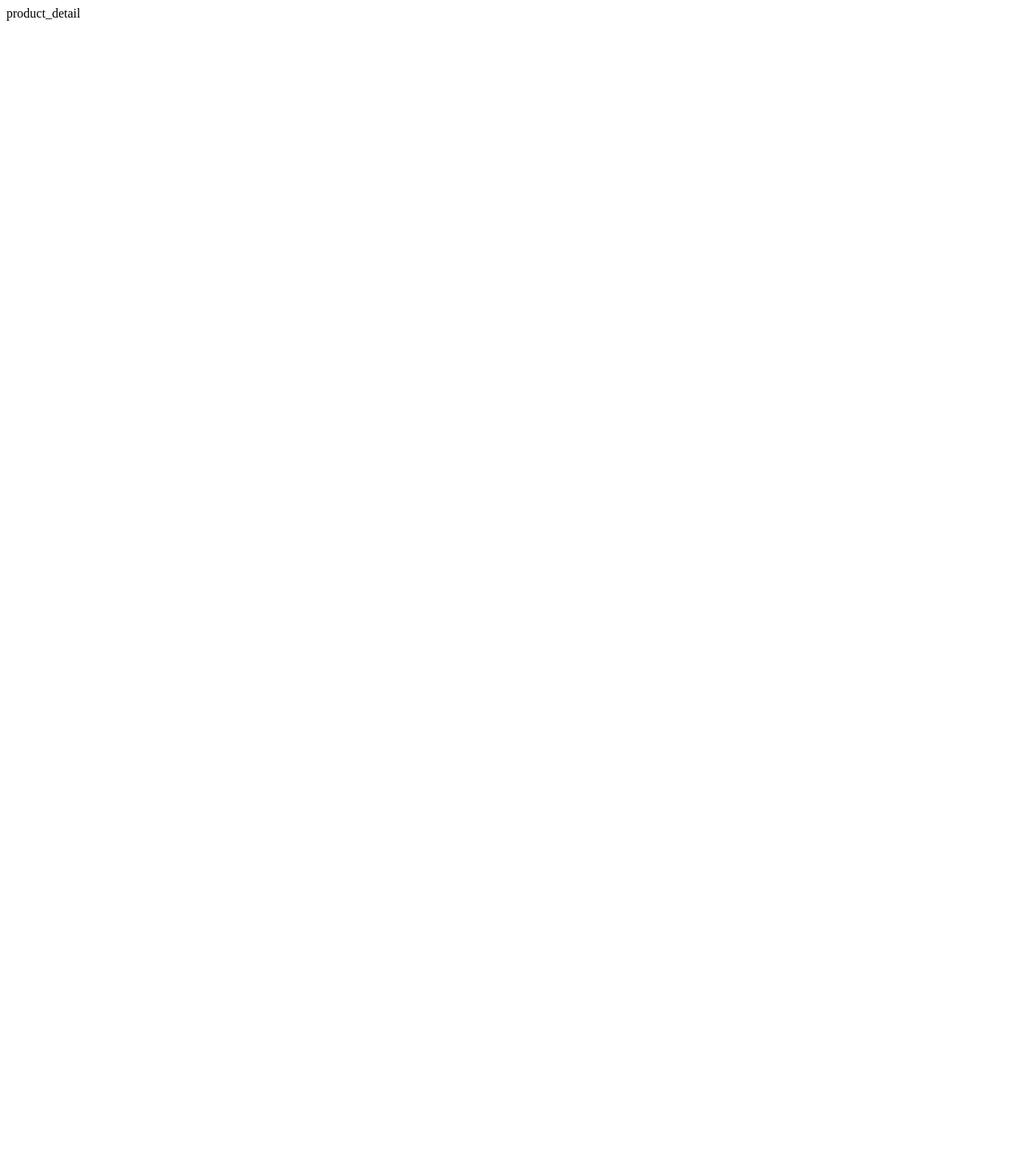
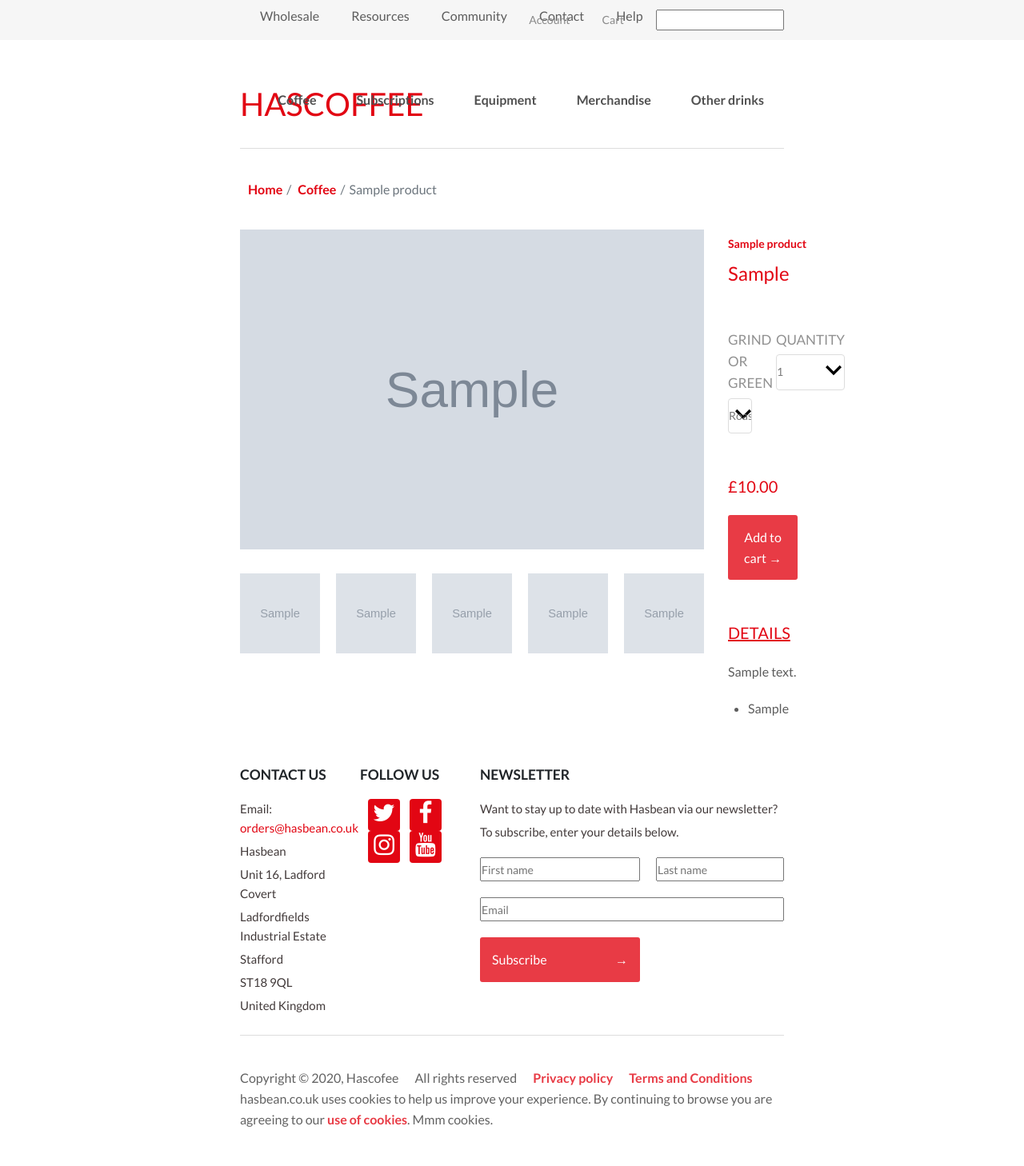
Before and after one commit to funkhizz/hascoffee, a Django app: a page that uses templates/product_detail.html in a window 1280 px wide. Before the commit the page is almost empty. Shown: the whole page at 80% size. Before the commit the page ends 26 px from the top, so only its background shows below. Run offline with Django 3.2, Linux system fonts and the light colour scheme; tables that the repository leaves empty hold one stand-in row (values such as "Sample post"); grey boxes marked "Sample" are stand-in pictures; some libraries are stand-ins or nearby versions.

Commit message:
all works fine

```diff
--- /dev/null
+++ b/products/quantity_choices.py
@@ -0,0 +1,40 @@
+quantity_choices = {
+    "1":1,
+    "2":2,
+    "3":3,
+    "4":4,
+    "5":5,
+    "6":6,
+    "7":7,
+    "8":8,
+    "9":9,
+    "10":10,
+    "11":11,
+    "12":12,
+    "13":13,
+    "14":14,
+    "15":15,
+    "16":16,
+    "17":17,
+    "18":18,
+    "19":19,
+    "20":20,
+    "21":21,
+    "22":22,
+    "23":23,
+    "24":24,
+    "25":25,
+    "26":26,
+    "27":27,
+    "28":28,
+    "29":29,
+    "30":30,
+}
+
+grind_choices = {
+    "rwb250": "Roasted Whole Beans 250g",
+    "rwb500": "Roasted Whole Beans 500g",
+    "rge250": "Roasted Ground for Espresso 250g",
+    "rge500": "Roasted Ground for Espresso 500g",
+
+}
--- a/products/views.py
+++ b/products/views.py
@@ -2,11 +2,15 @@
 from .models import Product
 from django.conf import settings
 from django.core.paginator import EmptyPage, PageNotAnInteger, Paginator
+from .quantity_choices import quantity_choices, grind_choices
+
 
 def product_detail(request, slug):
     instance = get_object_or_404(Product, slug=slug)
     context = {
         'object_detail': instance,
+        'quantity_choices': quantity_choices,
+        'grind_choices': grind_choices
     }
     return render(request, "product_detail.html", context)
 
--- /dev/null
+++ b/static_project/css/product_detail.css
@@ -0,0 +1,134 @@
+/* The grid: Four equal columns that floats next to each other */
+.column {
+    float: left;
+    height: 10rem;
+  }
+
+  /* Style the images inside the grid */
+  .column img {
+    opacity: 0.8;
+    cursor: pointer;
+    height: 100%;
+  }
+
+  .column img:hover {
+    opacity: 1;
+  }
+
+  /* Clear floats after the columns */
+  .row:after {
+    content: "";
+    display: table;
+    clear: both;
+  }
+
+  /* The expanding image container */
+  .container {
+    position: relative;
+    height: 40rem;
+    width: 100%;
+    padding: 0 !important;
+  }
+
+#expandedImg {
+  height: 100%;
+}
+
+.columns {
+  margin-top: 3rem;
+  display: grid;
+  grid-template-columns: repeat(5, minmax(10rem, 1fr));
+  grid-column-gap: 2rem;
+}
+
+.product {
+  display: block;
+  height: 100%;
+}
+
+.product-main {
+  margin: 0 30rem;
+  display: grid;
+  grid-template-columns: repeat(2, 1fr);
+  grid-column-gap: 3rem;
+  height: 100%;
+}
+
+.product-title {
+  font-size: 3.2rem;
+  font-weight: bolder;
+  margin-bottom: 1rem;
+  color: #e20613;
+}
+
+.product-ingridients {
+  font-size: 2.4rem;
+  color: #e20613;
+  font-weight: normal;
+}
+
+.quantity-grid {
+  display: grid;
+  grid-template-columns: repeat(3, 1fr);
+  grid-column-gap: 3rem;
+  margin: 5rem 0;
+}
+
+.grind {
+  grid-column: 1 / 3;
+}
+
+.quantity {
+  grid-column: 3 / 4;
+}
+
+.select-width {
+  width: 100%;
+}
+
+.select-label {
+  font-size: 1.7rem;
+  color: #919191;
+  text-transform: uppercase;
+}
+
+.product-price {
+  font-size: 2rem;
+  color: #e20613;
+  margin-bottom: 2rem;
+}
+
+.detail_button {
+  display: grid;
+  grid-template-columns: repeat(3, 1fr);
+  grid-column-gap: 3rem;
+  margin: 2rem 0 5rem 0;
+}
+
+.button-grid {
+  grid-column: 1 / 3;
+  width: 100%;
+}
+
+.tab-switch {
+  text-decoration: underline;
+  font-size: 2rem;
+  color: #e20613;
+  text-transform: uppercase;
+  margin-bottom: 2rem;
+}
+
+.product-description {
+  font-size: 1.6rem;
+  color: #5d5d5d;
+  margin-bottom: 2rem;
+}
+
+li {
+  font-size: 1.6rem;
+  color: #5d5d5d;
+}
+
+ul {
+  margin-left: 2.5rem;
+}
--- a/static_project/css/product_list.css
+++ b/static_project/css/product_list.css
@@ -112,7 +112,6 @@
 
 .product {
     cursor: pointer;
-    height: 37rem;
 }
 
 .product a {
--- /dev/null
+++ b/static_project/js/thumb-gallery.js
@@ -0,0 +1,4 @@
+function myFunction(imgs) {
+  var expandImg = document.getElementById("expandedImg");
+  expandImg.src = imgs.src;
+}
--- a/templates/product_detail.html
+++ b/templates/product_detail.html
@@ -1 +1,121 @@
-product_detail
+{% extends 'base.html' %}
+{% load static %}
+{% block base_head%}
+<link rel="stylesheet" href="{% static 'css/header.css' %}">
+<link rel="stylesheet" href="{% static 'css/footer.css' %}">
+<link rel="stylesheet" href="{% static 'css/breadcrumb.css' %}">
+
+<link rel="stylesheet" href="{% static 'css/product_detail.css' %}">
+<link rel="stylesheet" href="{% static 'css/product_list.css' %}">
+
+
+<link rel="stylesheet" href="https://cdnjs.cloudflare.com/ajax/libs/font-awesome/4.7.0/css/font-awesome.min.css">
+{% endblock %}
+
+{% block content %}
+
+
+{% include 'snippets/header.html' with headerstyle="grey-header" %}
+
+<nav>
+    <ol class="breadcrumb">
+        <li class="breadcrumb-item">
+            <a href="{% url 'home' %}">Home</a>
+        </li>
+        <li class="breadcrumb-item">
+            <a href="{% url 'product_list' %}">Coffee</a>
+        </li>
+        <li class="breadcrumb-item active">{{object_detail.title}}</li>
+    </ol>
+</nav>
+
+
+<div class="product">
+    <div class="product-main">
+        <div class="product-grid-left">
+            <!-- Thumbnail gallery -->
+            <div class="container">
+                <img id="expandedImg" src="{{object_detail.photo_main.url}}" style="width:100%">
+                <div id="imgtext"></div>
+            </div>
+            <!-- The four columns -->
+            <div class="columns">
+                {% if object_detail.photo_1 %}
+                    <div class="column">
+                        <img src="{{object_detail.photo_1.url}}" alt="1" style="width:100%" onclick="myFunction(this);">
+                    </div>
+                {% endif %}
+                {% if object_detail.photo_2 %}
+                    <div class="column">
+                        <img src="{{object_detail.photo_2.url}}" alt="1" style="width:100%" onclick="myFunction(this);">
+                    </div>
+                {% endif %}
+                {% if object_detail.photo_3 %}
+                    <div class="column">
+                        <img src="{{object_detail.photo_3.url}}" alt="1" style="width:100%" onclick="myFunction(this);">
+                    </div>
+                {% endif %}
+                {% if object_detail.photo_4 %}
+                    <div class="column">
+                        <img src="{{object_detail.photo_4.url}}" alt="1" style="width:100%" onclick="myFunction(this);">
+                    </div>
+                {% endif %}
+                {% if object_detail.photo_5 %}
+                    <div class="column">
+                        <img src="{{object_detail.photo_5.url}}" alt="1" style="width:100%" onclick="myFunction(this);">
+                    </div>
+                {% endif %}
+            </div>
+        </div>
+        <div class="product-grid-right">
+            <h2 class="product-title">{{object_detail.title}}</h2>
+            <p class="product-ingridients">{{object_detail.ingridients}}</p>
+            <form action="">
+                <div class="quantity-grid">
+                    <div class="grind">
+                        <div class="select">
+                            <label class="select-label">Grind or green</label>
+                            <select name="country" class="select-form select-width">
+                                {% for key, values in grind_choices.items %}
+                                <option value="{{ values }}">{{ values }}</option>
+                                {% endfor %}
+                            </select>
+                        </div>
+                    </div>
+                    <div class="quantity">
+                        <div class="select">
+                            <label class="select-label">Quantity</label>
+                            <select name="country" class="select-form select-width">
+                                {% for key, values in quantity_choices.items %}
+                                <option value="{{ values }}">{{ values }}</option>
+                                {% endfor %}
+                            </select>
+                        </div>
+                    </div>
+                </div>
+                <div class="product-price">£{{object_detail.price}}</div>
+                <div class="detail_button">
+                    <button class="news-button button-grid">Add to cart &rarr;</button>
+                </div>
+            </form>
+            <span class="wishlist"></span>
+            <div class="tab-switch">
+                <div class="detail-switch">Details</div>
+            </div>
+            <div class="product-description">{{object_detail.description}}</div>
+            <ul>
+                <li>{{object_detail.country}}</li>
+            </ul>
+        </div>
+    </div>
+  </div>
+
+
+
+{% include 'snippets/footer.html' %}
+
+
+
+<script src="{% static 'js/thumb-gallery.js' %}"></script>
+
+{% endblock %}
--- a/templates/product_list.html
+++ b/templates/product_list.html
@@ -14,7 +14,7 @@
 
 
 {% include 'snippets/header.html' with headerstyle="grey-header" %}
-{% include 'snippets/breadcrumb.html' %}
+{% include 'snippets/breadcrumb.html' with instance="Coffee" %}
 
 <div class="pre-section">
   <div class="section-name">Coffee</div>
@@ -37,7 +37,7 @@
     <div class="product-list-section products-row-gap">
       {% for obj in object_list %}
       <div class="product product-item">
-            <a href="#">
+            <a href="{{obj.get_absolute_url}}">
                 <div class="product-pic">
                   <img src="{{ obj.photo_main.url }}" alt="" class="product-pic">
                 </div>
```
Also changed, not shown: static_project/css/homepage.css (+10 -18 lines), templates/homepage.html (+11 -6 lines), 9 other files.
